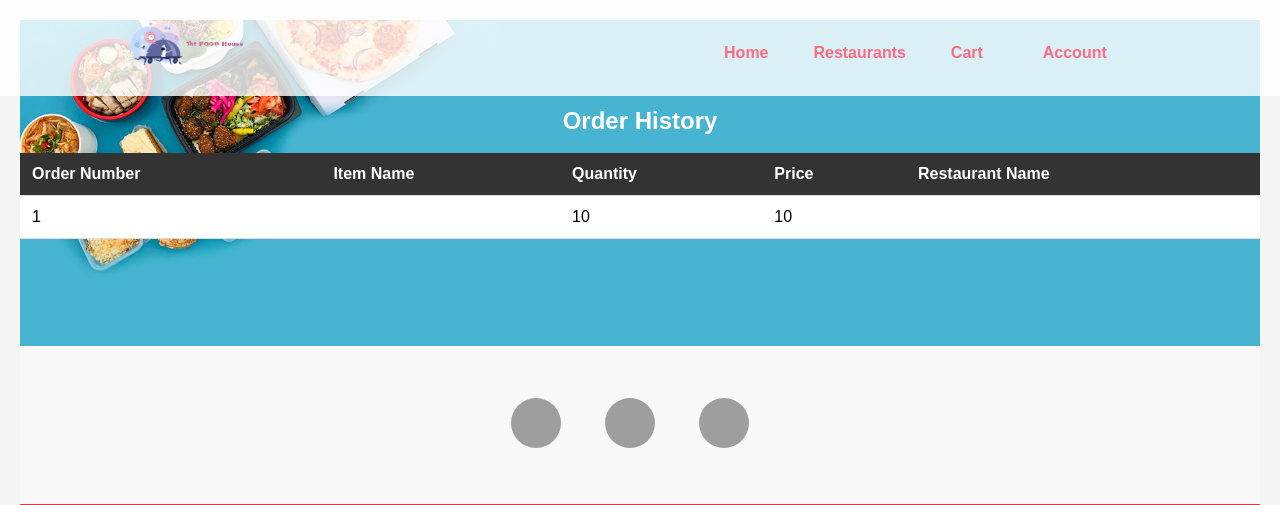
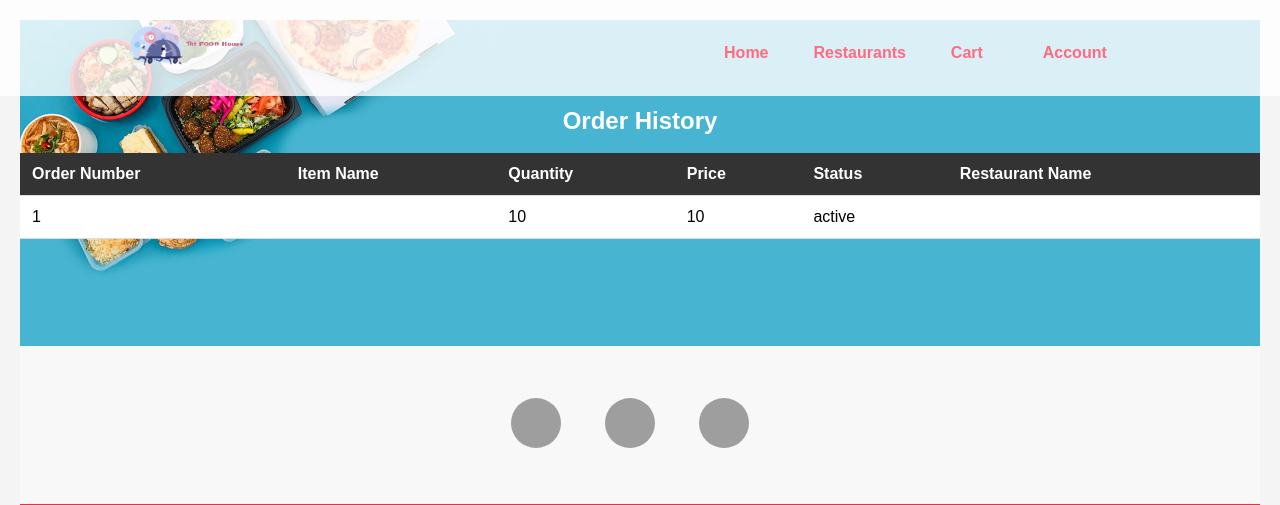
Before and after one commit to DeRohan/Food-Order-Project, a PHP site: page /food-order-project/order-history.php in a window 1280 px wide. Shown: the top 505 px of the page. Run offline with PHP 8.4, Linux system fonts and the light colour scheme; a user stored in the database is signed in; data comes from the database, SQL or seed files in the repository; tables that the repository leaves empty hold one stand-in row (values such as "Sample post"); data that the repository does not hold is empty; grey boxes are pictures that could not be loaded.

Commit message:
Status Added

```diff
--- a/order-history.php
+++ b/order-history.php
@@ -52,6 +52,7 @@ include('config/connect.php');
                     <th>Item Name</th>
                     <th>Quantity</th>
                     <th>Price</th>
+                    <th>Status</th>
                     <th>Restaurant Name</th>
                 </tr>
             </thead>
@@ -65,6 +66,7 @@ include('config/connect.php');
                 if ($count > 0) {
                     while ($row = mysqli_fetch_assoc($res)) {
                         $order_id = $row['order_id'];
+                        $status = $row['status'];
                         ?>
                         <tr>
                             <td rowspan="2">
@@ -103,6 +105,9 @@ include('config/connect.php');
                                         <?php echo $price; ?>
                                     </td>
                                     <td>
+                                        <?php echo $status; ?>
+                                    </td>
+                                    <td>
                                         <?php echo $res_name; ?>
                                     </td>
                                 </tr>
```
Lines whose indentation alone changed are shown as unchanged.
